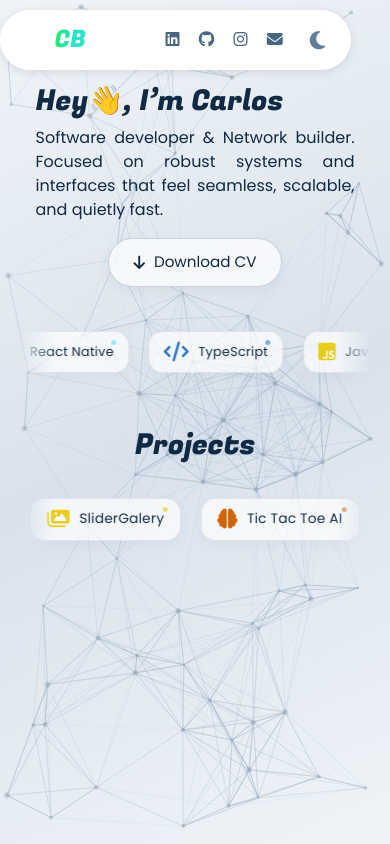
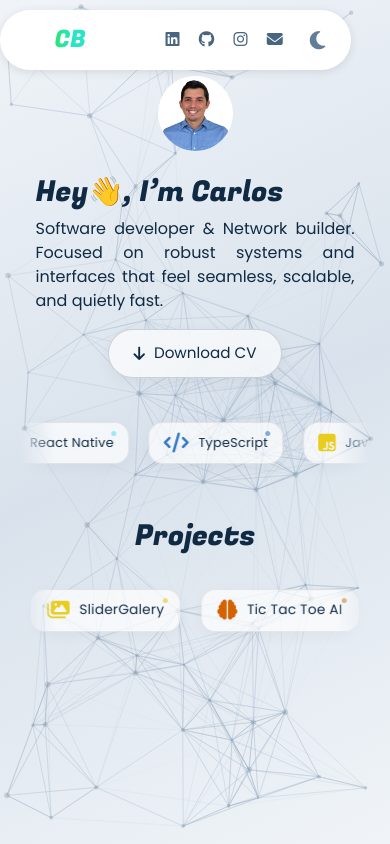
Before and after one commit to carlosbermudezg/me, a React (Vite) app: page / in a window 390 px wide. Built offline with nearby package versions, Linux system fonts and the light colour scheme.

Commit message:
add photo on mobile

```diff
--- a/src/App.css
+++ b/src/App.css
@@ -166,8 +166,18 @@
     gap: 2em;
   }
 
+  .home__top {
+    flex-direction: column;
+  }
+
   .me {
-    display: none
+    width: 75px;
+    height: 75px;
+  }
+
+  .photo {
+    width: 65px;
+    height: 75px;
   }
 }
 
--- a/src/assets/css/Home.css
+++ b/src/assets/css/Home.css
@@ -74,7 +74,7 @@
 }
 
 .introduction {
-  padding: 0 1em 1em 1em;
+  padding: 1em;
 }
 
 .introduction>p {
```
